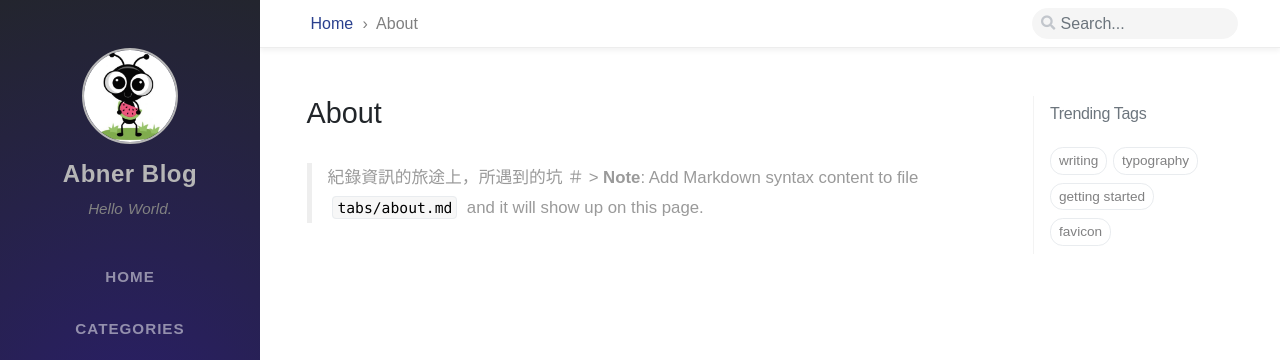
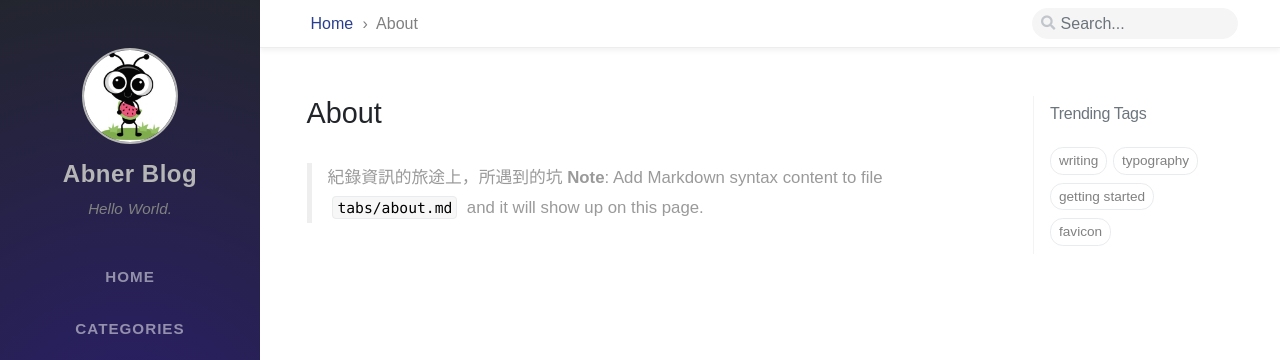
Before and after one commit to abnershaw/abnershaw.github.io, a Jekyll site: the page built from tabs/about.md, in a window 1280 px wide. Shown: the top 360 px of the page. Built offline with Jekyll 4.4.1, drawn with Linux system fonts in a browser that asks for light colours; nearby versions of some CDN libraries; some web fonts are replaced; comment, search, counter and statistics services are not loaded.

Commit message:
first commit

```diff
--- a/tabs/about.md
+++ b/tabs/about.md
@@ -8,4 +8,4 @@ title: About
 # MIT License
 ---
 > 紀錄資訊的旅途上，所遇到的坑
-＃ > **Note**: Add Markdown syntax content to file `tabs/about.md` and it will show up on this page.
+> **Note**: Add Markdown syntax content to file `tabs/about.md` and it will show up on this page.
```
